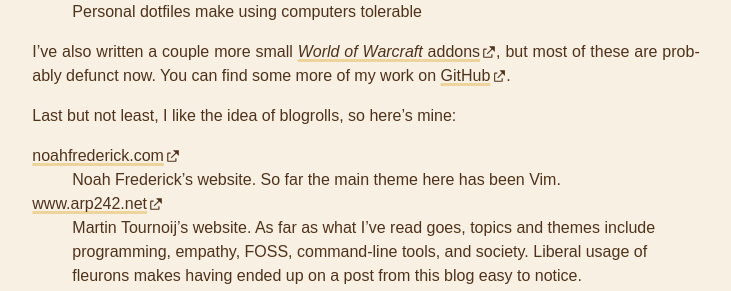
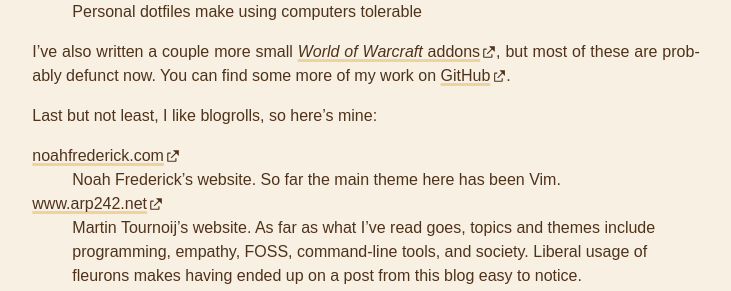
Before and after one commit to meribold/meribold.org, a Jekyll site: the page built from index.md, in a window 1280 px wide. Shown: the part 1033-1324 px from the top of the page, without its empty margins (274-1005 px from the left). Built offline with Jekyll 4.4.1, drawn with Linux system fonts in a browser that asks for light colours.

Commit message:
Shorten a sentence

```diff
--- a/index.md
+++ b/index.md
@@ -70,7 +70,7 @@ but most of these are probably defunct now.  You can find some more of my work o
 [GitHub]: https://github.com/meribold
 [curseforge]: https://www.curseforge.com/members/meribold/projects
 
-Last but not least, I like the idea of blogrolls, so here's mine:
+Last but not least, I like blogrolls, so here's mine:
 {:#blogroll}
 
 [noahfrederick.com](https://noahfrederick.com)
```
